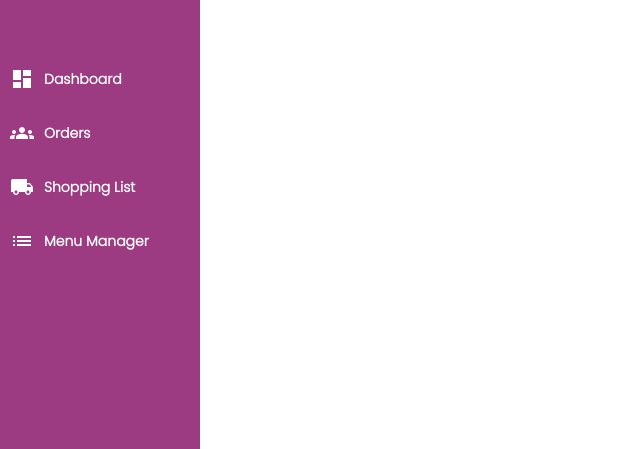
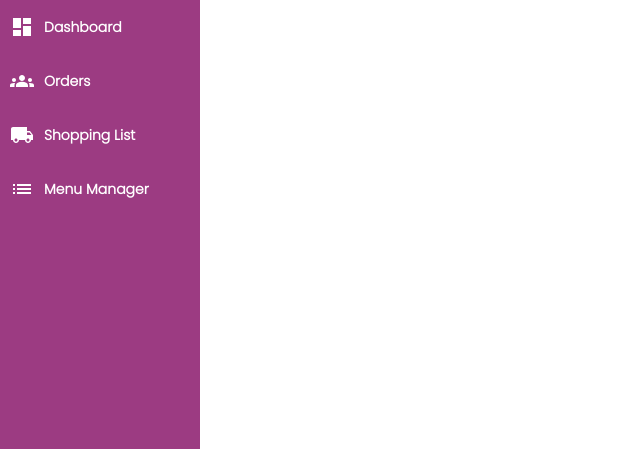
Before and after one commit to richtwin567/sweetbs-php, a PHP site: template templates/portal.html in a window 1280 px wide. Shown: the part 124-573 px from the top of the page, without its empty margins (0-640 px from the left). Run offline with PHP 8.4, Linux system fonts and the light colour scheme; the template is opened without the code that fills it, so the values that code supplies are empty.

Commit message:
Fixed extra padding on sidebar

```diff
--- a/static/css/portal.css
+++ b/static/css/portal.css
@@ -41,7 +41,6 @@ body{
     width:200px;
     height:100%;
     background-color: #9C3B82;
-    padding:5vh 0;
 }
 
 .wrapper a{
```
